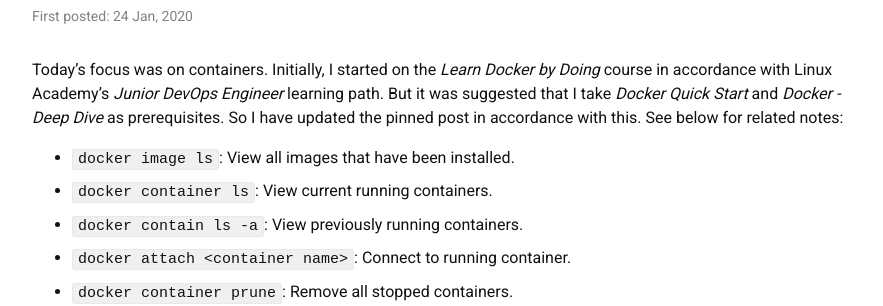
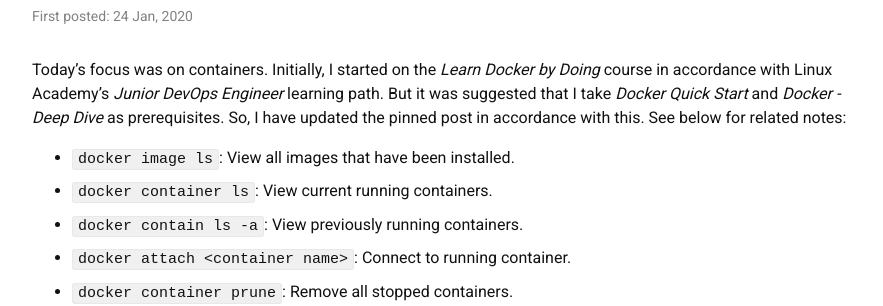
Before and after one commit to matt-andersen/mattandersen.dev, a Jekyll site: the page built from _posts/2020-01/2020-01-24-i-can-barely-contain-my-excitement/2020-01-24-i-can-barely-contain-my-excitement.md, in a window 1280 px wide. Shown: the part 144-450 px from the top of the page, without its empty margins (198-1081 px from the left). Built offline with Jekyll 4.4.1, drawn with Linux system fonts in a browser that asks for light colours.

```diff
--- a/_posts/2020-01/2020-01-24-i-can-barely-contain-my-excitement/2020-01-24-i-can-barely-contain-my-excitement.md
+++ b/_posts/2020-01/2020-01-24-i-can-barely-contain-my-excitement/2020-01-24-i-can-barely-contain-my-excitement.md
@@ -6,7 +6,7 @@ last_modified_at: null
 pin: false
 ---
 
-Today's focus was on containers. Initially, I started on the _Learn Docker by Doing_ course in accordance with Linux Academy's _Junior DevOps Engineer_ learning path. But it was suggested that I take _Docker Quick Start_ and _Docker - Deep Dive_ as prerequisites. So I have updated the pinned post in accordance with this. See below for related notes:
+Today's focus was on containers. Initially, I started on the _Learn Docker by Doing_ course in accordance with Linux Academy's _Junior DevOps Engineer_ learning path. But it was suggested that I take _Docker Quick Start_ and _Docker - Deep Dive_ as prerequisites. So, I have updated the pinned post in accordance with this. See below for related notes:
 
 - `docker image ls`: View all images that have been installed.
 
```
